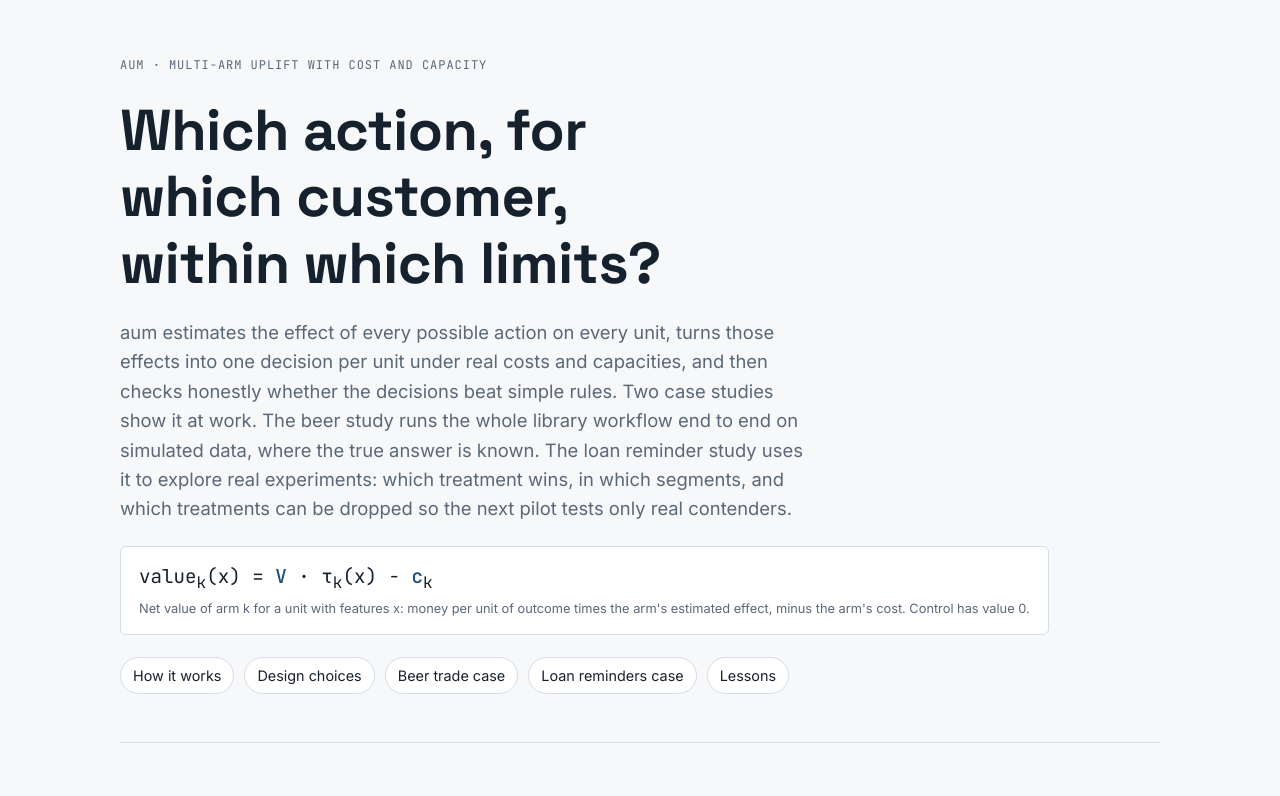
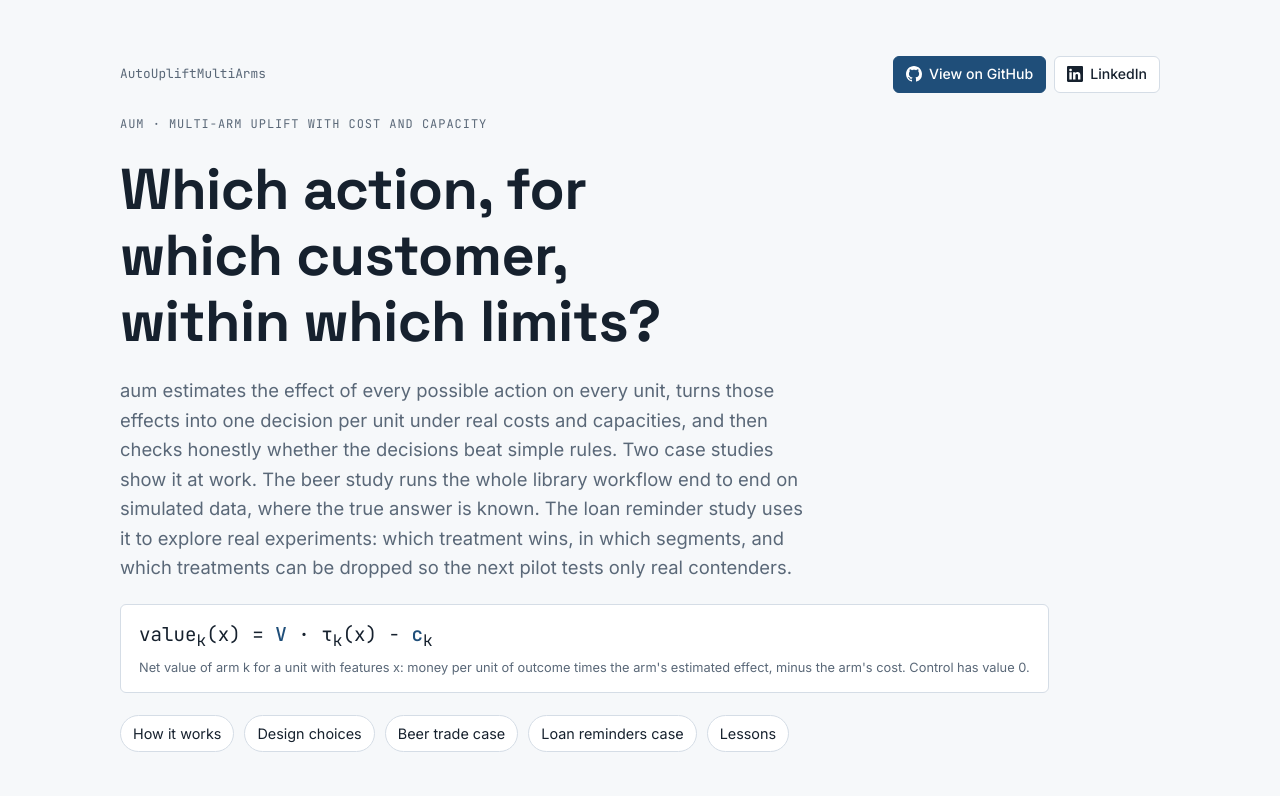
Before and after one commit to n2tp1311/AutoUpliftMultiArms, a plain HTML site: page docs/index.html in a window 1280 px wide. Shown: the top 796 px of the page. Drawn offline with Linux system fonts and the light colour scheme.

Commit message:
Project page: GitHub and LinkedIn links, clickable case cards, document links
Co-Authored-By: Claude Opus 5.5 <noreply@anthropic.com>

```diff
--- a/docs/index.html
+++ b/docs/index.html
@@ -106,6 +106,22 @@ td.n{text-align:right}
 .pill.keep{background:color-mix(in srgb,var(--pos) 15%,transparent);color:var(--pos)}
 .pill.maybe{background:var(--accent-soft);color:var(--accent)}
 table.prune td[rowspan]{font-weight:600;border-right:1px solid var(--rule)}
+.toplinks{display:flex;flex-wrap:wrap;gap:10px;justify-content:space-between;align-items:center}
+.toplinks .who{font-family:var(--f-mono);font-size:.8rem;color:var(--muted)}
+.toplinks nav{display:flex;gap:8px;flex-wrap:wrap}
+.btn{display:inline-flex;align-items:center;gap:7px;font-size:.88rem;font-weight:500;text-decoration:none;color:var(--ink);background:var(--surface);border:1px solid var(--rule);padding:6px 12px;border-radius:6px}
+.btn:hover{border-color:var(--accent);color:var(--accent)}
+.btn:focus-visible{outline:2px solid var(--accent);outline-offset:2px}
+.btn.primary{background:var(--accent);border-color:var(--accent);color:var(--surface)}
+.btn.primary:hover{color:var(--surface);filter:brightness(1.1)}
+.ico{width:16px;height:16px;flex:none}
+a.case{cursor:pointer;transition:border-color .15s,box-shadow .15s,transform .15s}
+a.case:hover{border-color:var(--accent);box-shadow:0 6px 20px -10px color-mix(in srgb,var(--accent) 60%,transparent)}
+a.case:focus-visible{outline:2px solid var(--accent);outline-offset:3px}
+.more{display:inline-flex;align-items:center;gap:6px;color:var(--accent);font-weight:600;font-size:.92rem}
+.more .arr{transition:transform .15s}
+a.case:hover .more .arr{transform:translateX(4px)}
+@media (prefers-reduced-motion:reduce){a.case,.more .arr{transition:none}}
 .note{font-size:.88rem;color:var(--muted);border-left:2px solid var(--neg);padding-left:12px}
 
 /* lessons */
@@ -126,6 +142,13 @@ footer{padding-block:32px 0;border-top:1px solid var(--rule);color:var(--muted);
 
 <div class="wrap">
 <header class="hero">
+  <div class="toplinks">
+    <span class="who">AutoUpliftMultiArms</span>
+    <nav aria-label="Project links">
+      <a class="btn primary" href="https://github.com/n2tp1311/AutoUpliftMultiArms" target="_blank" rel="noopener"><svg class="ico" viewBox="0 0 16 16" aria-hidden="true"><path fill="currentColor" d="M8 0C3.58 0 0 3.58 0 8c0 3.54 2.29 6.53 5.47 7.59.4.07.55-.17.55-.38 0-.19-.01-.82-.01-1.49-2.01.37-2.53-.49-2.69-.94-.09-.23-.48-.94-.82-1.13-.28-.15-.68-.52-.01-.53.63-.01 1.08.58 1.23.82.72 1.21 1.87.87 2.33.66.07-.52.28-.87.51-1.07-1.78-.2-3.64-.89-3.64-3.95 0-.87.31-1.59.82-2.15-.08-.2-.36-1.02.08-2.12 0 0 .67-.21 2.2.82.64-.18 1.32-.27 2-.27.68 0 1.36.09 2 .27 1.53-1.04 2.2-.82 2.2-.82.44 1.1.16 1.92.08 2.12.51.56.82 1.27.82 2.15 0 3.07-1.87 3.75-3.65 3.95.29.25.54.73.54 1.48 0 1.07-.01 1.93-.01 2.2 0 .21.15.46.55.38A8.013 8.013 0 0016 8c0-4.42-3.58-8-8-8z"/></svg>View on GitHub</a>
+      <a class="btn" href="https://www.linkedin.com/in/thanhphu1311" target="_blank" rel="noopener"><svg class="ico" viewBox="0 0 16 16" aria-hidden="true"><path fill="currentColor" d="M0 1.15C0 .52.53 0 1.18 0h13.64C15.47 0 16 .52 16 1.15v13.7c0 .63-.53 1.15-1.18 1.15H1.18C.53 16 0 15.48 0 14.85V1.15zM4.75 13.4V6.17h-2.4v7.23h2.4zM3.55 5.18c.84 0 1.36-.56 1.36-1.25-.02-.71-.52-1.25-1.35-1.25-.82 0-1.36.54-1.36 1.25 0 .69.52 1.25 1.33 1.25h.02zm2.53 8.22h2.4V9.36c0-.21.02-.43.08-.58.17-.43.57-.88 1.23-.88.87 0 1.21.66 1.21 1.63v3.87h2.4V9.25c0-2.22-1.18-3.25-2.76-3.25-1.27 0-1.84.7-2.16 1.2v.02h-.02l.02-.02V6.17h-2.4c.03.68 0 7.23 0 7.23z"/></svg>LinkedIn</a>
+    </nav>
+  </div>
   <span class="eyebrow">aum · multi-arm uplift with cost and capacity</span>
   <h1>Which action, for which customer, within which limits?</h1>
   <p class="lede">aum estimates the effect of every possible action on every unit, turns those effects into one decision per unit under real costs and capacities, and then checks honestly whether the decisions beat simple rules. Two case studies show it at work. The beer study runs the whole library workflow end to end on simulated data, where the true answer is known. The loan reminder study uses it to explore real experiments: which treatment wins, in which segments, and which treatments can be dropped so the next pilot tests only real contenders.</p>
@@ -175,12 +198,14 @@ footer{padding-block:32px 0;border-top:1px solid var(--rule);color:var(--muted);
       <h3>Which trade action for which beer outlet?</h3>
       <p style="color:var(--muted)">Every step of the library on 20,000 outlets over 6 months: 5 actions with costs from 2,000 to 400,000 VND, regional caps on display kits and rep visits, and an answer key to check against.</p>
       <div class="facts"><div><b>69%</b><span>right action, model</span></div><div><b>33%</b><span>right action, current rule</span></div><div><b>5</b><span>arms incl. control</span></div></div>
+      <span class="more">Read the case study <span class="arr" aria-hidden="true">→</span></span>
     </a>
     <a class="case" href="#loans" style="text-decoration:none;color:inherit">
       <span class="tag real">Exploration · real experiments, masked</span>
       <h3>Payment reminders before the due date</h3>
       <p style="color:var(--muted)">Two randomized experiments at a consumer finance lender, 9 reminder plans in all. Which plan wins, for which segments, and which plans can leave the next pilot?</p>
       <div class="facts"><div><b>9 → 3</b><span>plans tested → kept for the pilot</span></div><div><b>+1.0 pp</b><span>best plan, first instalment</span></div><div><b>+1.4 pp</b><span>best plan, later instalments</span></div></div>
+      <span class="more">Read the case study <span class="arr" aria-hidden="true">→</span></span>
     </a>
   </div>
 </section>
@@ -274,7 +299,16 @@ footer{padding-block:32px 0;border-top:1px solid var(--rule);color:var(--muted);
 </section>
 
 <footer>
-  <p>The method is described in words, formulas and pseudocode in <code>method/README.md</code>. The implementation, a Python package, is private. The beer study publishes its data generator, an executed notebook and two PDF reports; the lending study publishes a masked report and the numbers behind its figures.</p>
+  <nav class="jump" aria-label="Documents">
+    <a href="https://github.com/n2tp1311/AutoUpliftMultiArms" target="_blank" rel="noopener">GitHub repository ↗</a>
+    <a href="https://github.com/n2tp1311/AutoUpliftMultiArms/blob/main/method/README.md" target="_blank" rel="noopener">Method note ↗</a>
+    <a href="https://github.com/n2tp1311/AutoUpliftMultiArms/blob/main/case_study_beer/case_study_business.pdf" target="_blank" rel="noopener">Beer: business report ↗</a>
+    <a href="https://github.com/n2tp1311/AutoUpliftMultiArms/blob/main/case_study_beer/case_study_technical.pdf" target="_blank" rel="noopener">Beer: technical report ↗</a>
+    <a href="https://github.com/n2tp1311/AutoUpliftMultiArms/blob/main/case_study_beer/03_case_study_beer.ipynb" target="_blank" rel="noopener">Beer: notebook ↗</a>
+    <a href="https://github.com/n2tp1311/AutoUpliftMultiArms/blob/main/case_study_loan_reminders/case_study_loan_reminders.pdf" target="_blank" rel="noopener">Loan reminders: report ↗</a>
+    <a href="https://www.linkedin.com/in/thanhphu1311" target="_blank" rel="noopener">LinkedIn ↗</a>
+  </nav>
+  <p>The method is described in words, formulas and pseudocode in the method note. The implementation, a Python package, is private. The beer study publishes its data generator, an executed notebook and two PDF reports; the lending study publishes a masked report and the numbers behind its figures.</p>
   <p>All beer figures are synthetic. Lending figures are real experiment results, masked.</p>
 </footer>
 </div>
```
